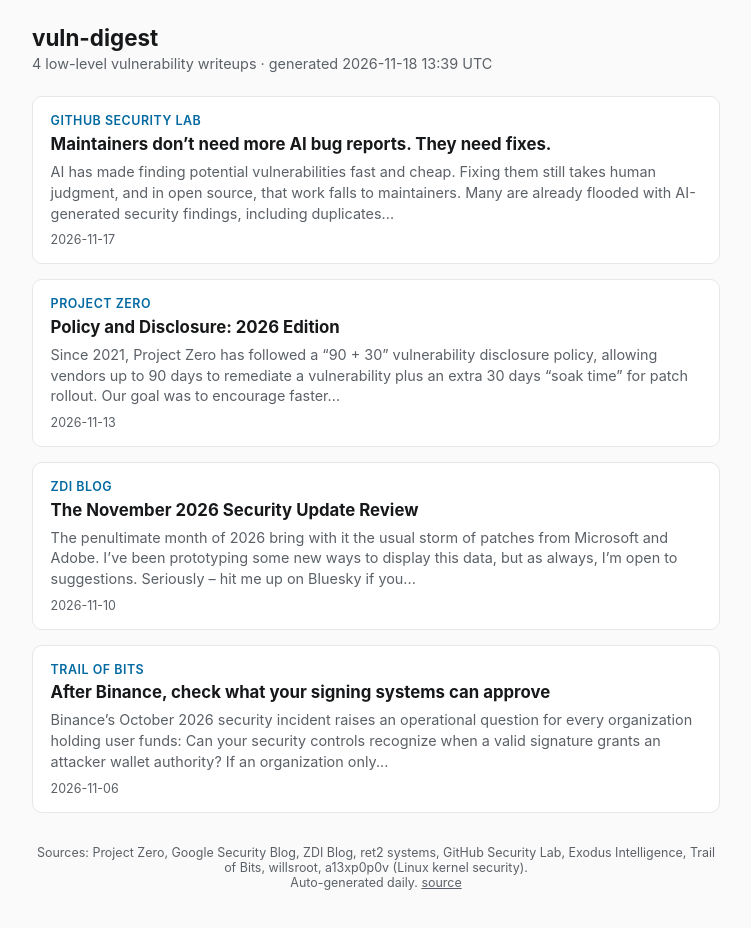
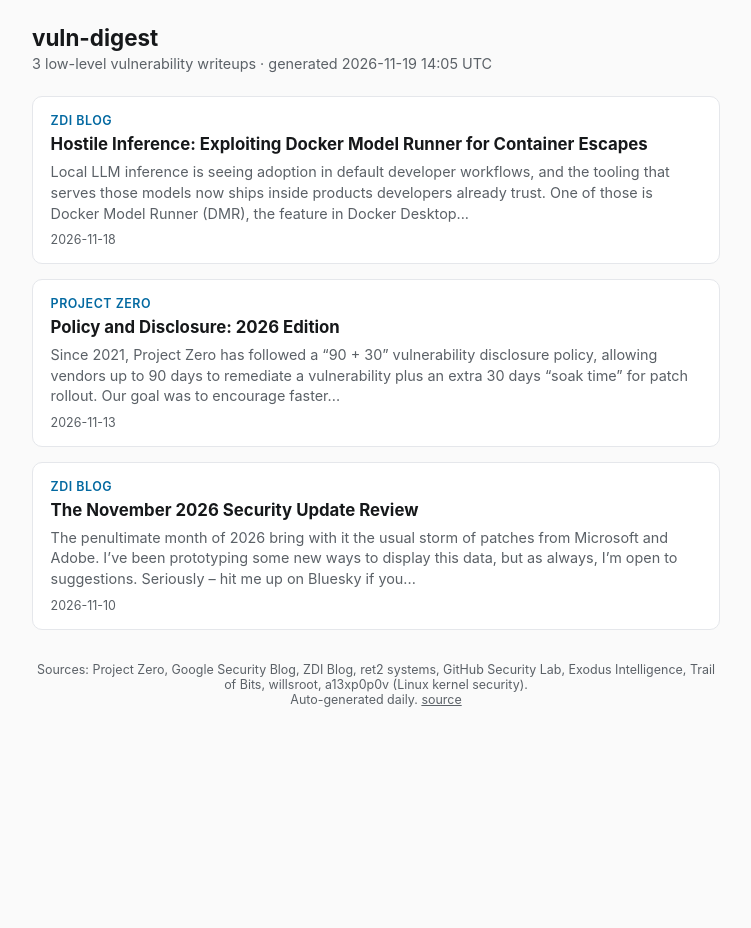
Before and after one commit to obamas-lastname/vuln-digest, a plain HTML site: page docs/index.html in a window 1280 px wide. Shown: the whole page, without its empty margins (264-1015 px from the left). After the commit the page ends 800 px from the top, so only its background shows below. Drawn offline with Linux system fonts and the light colour scheme.

Commit message:
Update digest 2026-11-19

```diff
--- a/docs/index.html
+++ b/docs/index.html
@@ -38,13 +38,13 @@
 <body>
 <header>
   <h1>vuln-digest</h1>
-  <div class="sub">4 low-level vulnerability writeups &middot; generated 2026-11-18 13:39 UTC</div>
+  <div class="sub">3 low-level vulnerability writeups &middot; generated 2026-11-19 14:05 UTC</div>
 </header>
 <article class="card">
-  <div class="source">GitHub Security Lab</div>
-  <h2><a href="https://github.blog/open-source/maintainers/maintainers-dont-need-more-ai-bug-reports-they-need-fixes/" target="_blank" rel="noopener">Maintainers don’t need more AI bug reports. They need fixes.</a></h2>
-  <p class="summary">AI has made finding potential vulnerabilities fast and cheap. Fixing them still takes human judgment, and in open source, that work falls to maintainers. Many are already flooded with AI-generated security findings, including duplicates...</p>
-  <div class="date">2026-11-17</div>
+  <div class="source">ZDI Blog</div>
+  <h2><a href="https://www.thezdi.com/blog/2026/11/17/hostile-inference-exploiting-docker-model-runner-for-container-escapes" target="_blank" rel="noopener">Hostile Inference: Exploiting Docker Model Runner for Container Escapes</a></h2>
+  <p class="summary">Local LLM inference is seeing adoption in default developer workflows, and the tooling that serves those models now ships inside products developers already trust. One of those is Docker Model Runner (DMR), the feature in Docker Desktop...</p>
+  <div class="date">2026-11-18</div>
 </article>
 
 <article class="card">
@@ -61,13 +61,6 @@
   <div class="date">2026-11-10</div>
 </article>
 
-<article class="card">
-  <div class="source">Trail of Bits</div>
-  <h2><a href="https://blog.trailofbits.com/2026/11/06/after-binance-check-what-your-signing-systems-can-approve/" target="_blank" rel="noopener">After Binance, check what your signing systems can approve</a></h2>
-  <p class="summary">Binance’s October 2026 security incident raises an operational question for every organization holding user funds: Can your security controls recognize when a valid signature grants an attacker wallet authority? If an organization only...</p>
-  <div class="date">2026-11-06</div>
-</article>
-
 <footer>Sources: Project Zero, Google Security Blog, ZDI Blog, ret2 systems, GitHub Security Lab, Exodus Intelligence, Trail of Bits, willsroot, a13xp0p0v (Linux kernel security).<br>Auto-generated daily. <a href="https://github.com/obamas-lastname/vuln-digest">source</a></footer>
 </body>
 </html>
```
